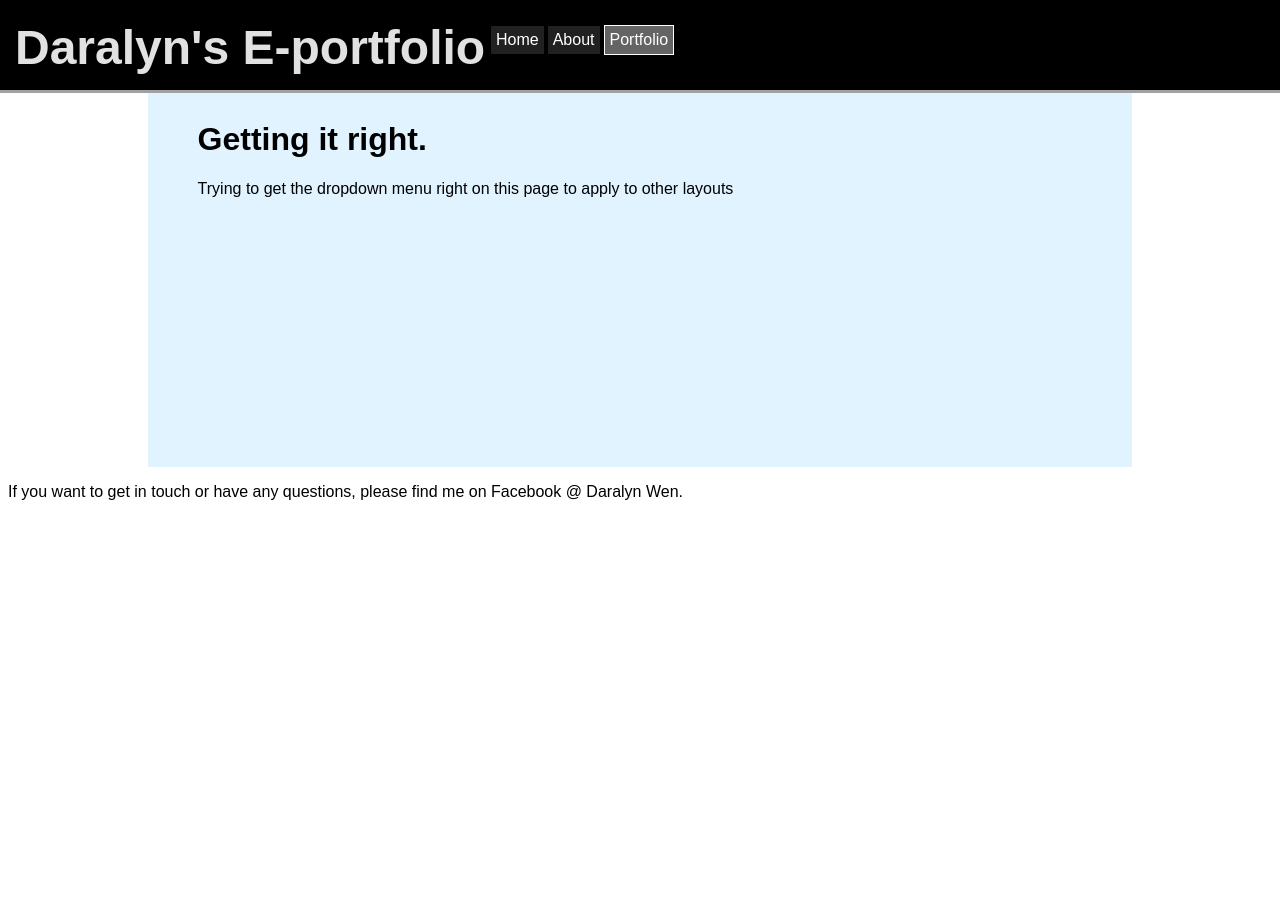
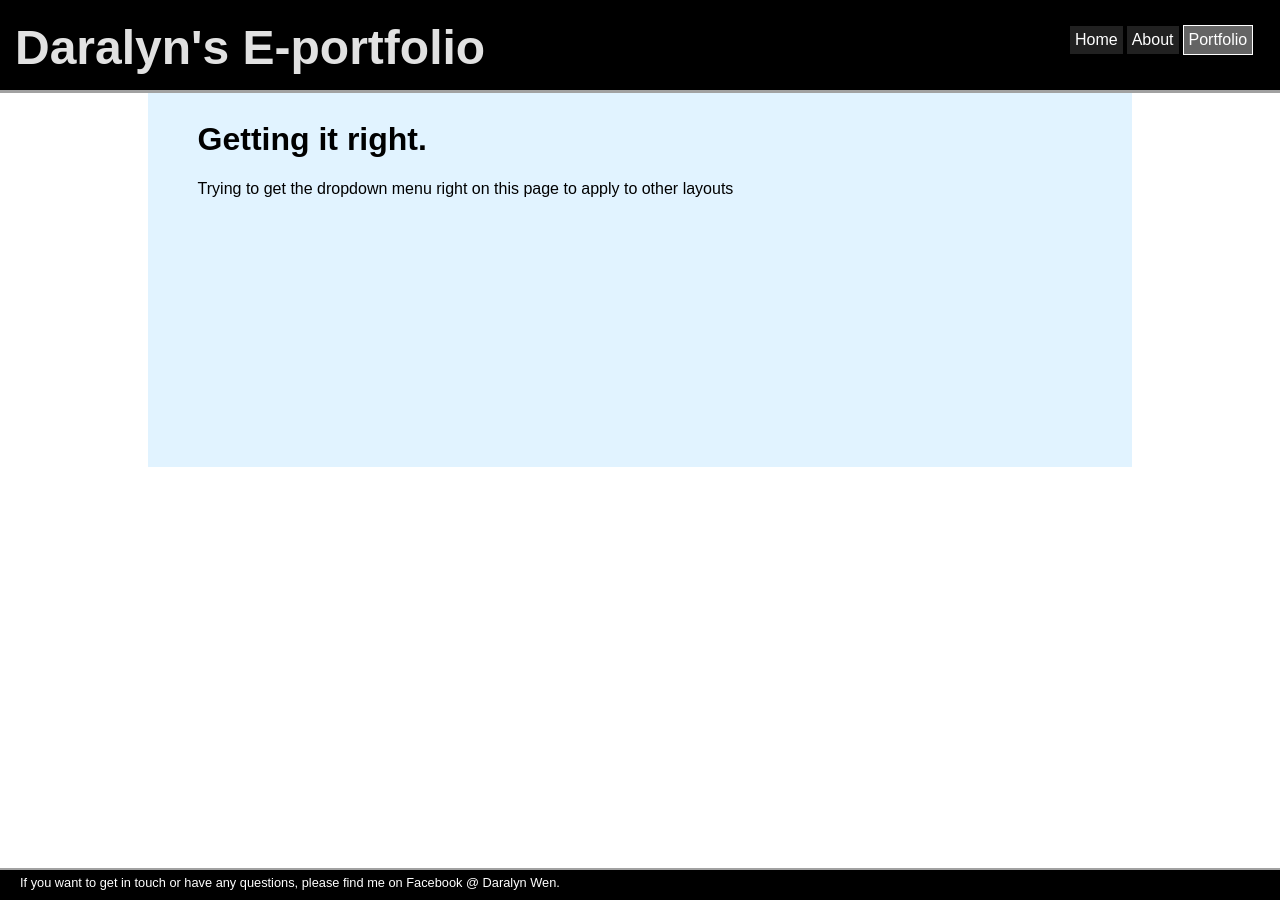
Before and after one commit to daralyn/daralyn.github.io, a Jekyll site: the page built from gettingitrightpage.html, in a window 1280 px wide. Built offline with Jekyll 4.4.1, drawn with Linux system fonts in a browser that asks for light colours.

Commit message:
Update gettingitright.css

```diff
--- a/css/gettingitright.css
+++ b/css/gettingitright.css
@@ -40,8 +40,31 @@ a#navbuttonhome:hover, a#navbuttonabout:hover, a#navbuttonportfolio:hover{
     color: rgb(225, 225, 225);
     position: absolute;
     top: 15px;
-    right: 179px;
+    right: -400px;
     margin: 0px;
+}
+
+footer{
+    position: fixed;
+    background-color: rgb(0, 0, 0);
+    border-top: 2px solid rgb(161, 161, 161);
+    bottom: 0;
+    left: 0px;
+    right: 0px;
+    height: 30px;
+}
+
+#footertext{
+    color: rgb(255, 255, 255);
+    font-size: .8em;
+    font-family: 'Arial', 'Sans-Serif';
+    padding-top: 2px;
+    padding-bottom: 2px;
+    padding-left: 15px;
+    padding-right: 15px;
+    position: absolute;
+    bottom: -5px;
+    left: 5px;
 }
 
 h1{
```
